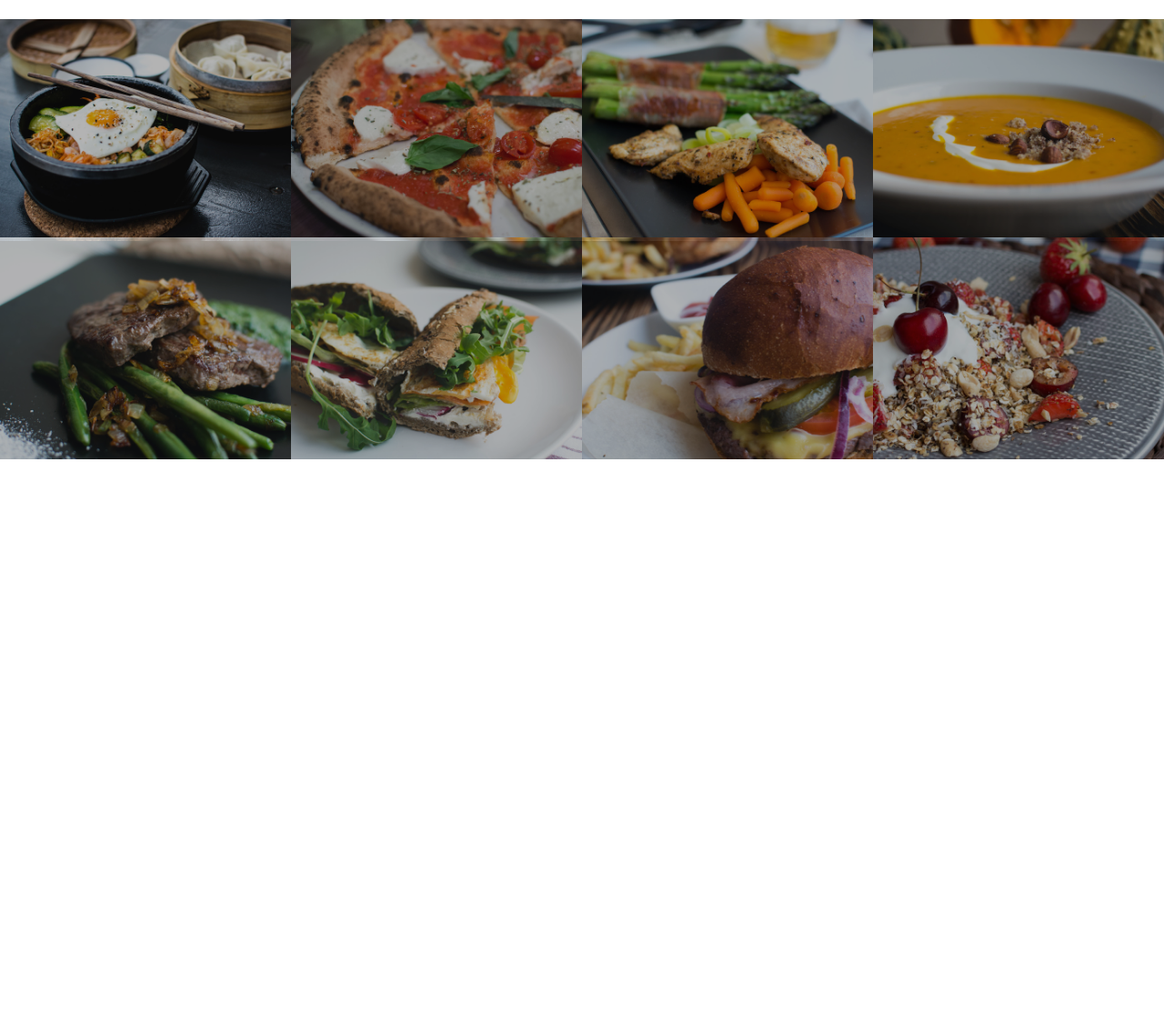
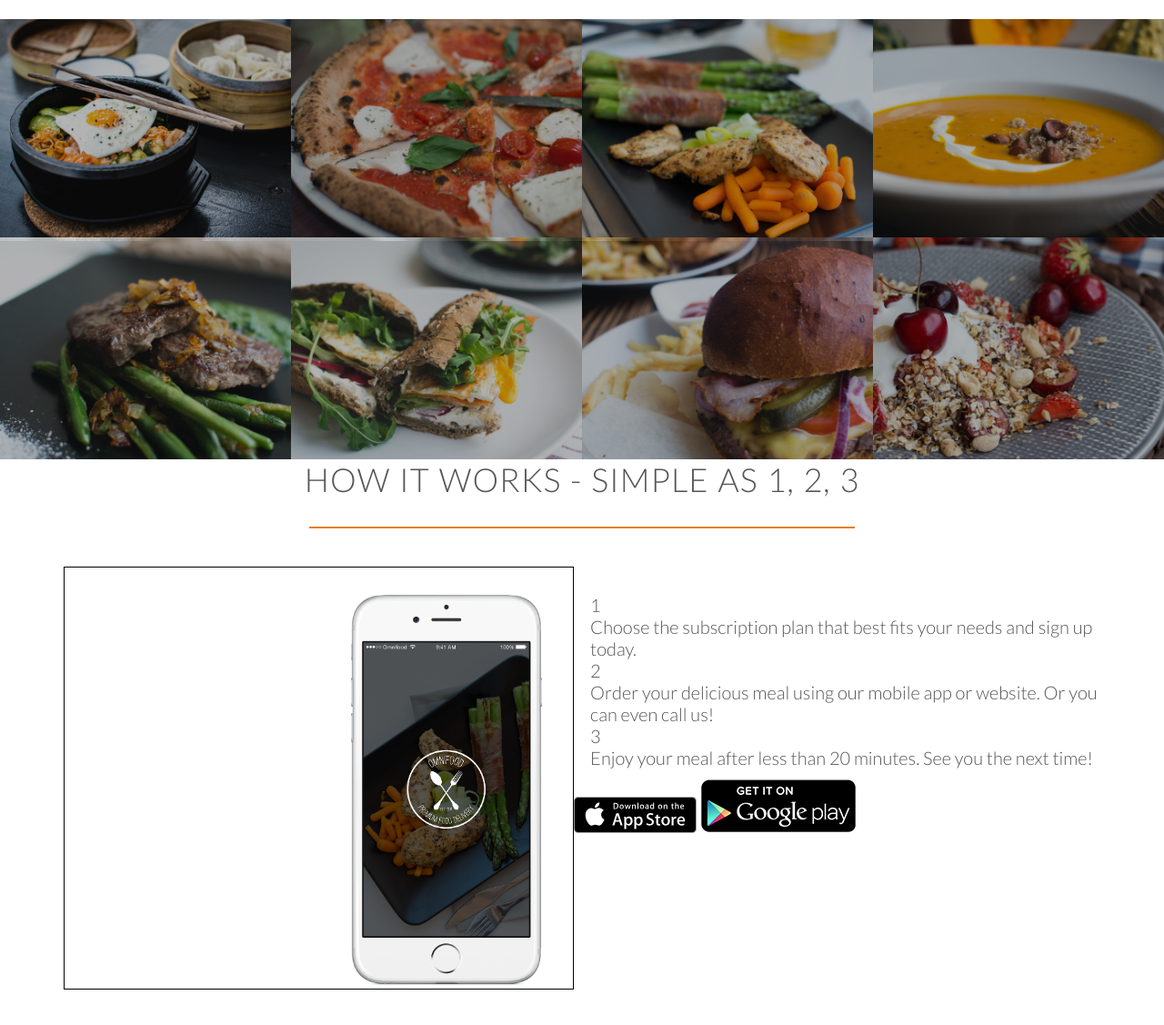
Before and after one commit to johel/omnifood, a plain HTML site: page index.html in a window 1280 px wide. Shown: the part 1498-2625 px from the top of the page at 91% size. Before the commit the page ends 2003 px from the top, so only its background shows below. Drawn offline with Linux system fonts and the light colour scheme; files whose address does not match are found by name.

Commit message:
how it works section

```diff
--- a/index.html
+++ b/index.html
@@ -114,6 +114,34 @@
 
         </section>
 
+        <section class="section-steps">
+            <div class="row">
+                <h2>How it works - Simple as 1, 2, 3</h2>
+            </div>
+            <div class="row">
+                <div class="col span-1-of-2 steps-box">
+                    <img src="resources/img/app-iPhone.png" alt="App iPhone" class="app-screen">
+                </div>
+                <div class="col span-1-of-2 steps-box">
+                    <div class="works-step">
+                        <div><span>1</span></div>
+                        <p>Choose the subscription plan that best fits your needs and sign up today.</p>
+                    </div>
+                    <div class="works-step">
+                        <div>2</div>
+                        <p>Order your delicious meal using our mobile app or website. Or you can even call us!</p>
+                    </div>
+                    <div class="works-step">
+                        <div>3</div>
+                        <p>Enjoy your meal after less than 20 minutes. See you the next time!</p>
+                    </div>
+                </div>
+
+                <a href="#" class="btn-app"><img src="resources/img/download-app.svg" alt="App Store Button"></a>
+                <a href="#" class="btn-app"><img src="resources/img/download-app-android.png" alt="Play Store Button"></a>
+            </div>
+        </section>
+
     </body>
 
 </html>
--- a/resources/css/style.css
+++ b/resources/css/style.css
@@ -254,3 +254,59 @@ section{
     transform:scale(1);
     opacity:1;
 }
+
+/*-----------------------------------------------------------------------------*/
+/* STEPS */
+/*-----------------------------------------------------------------------------*/
+
+
+.steps-box{
+    padding-top: 30px;
+}
+
+.steps-box:first-child{
+    text-align: right;
+    padding-right: 3%;
+    border:1px solid black;
+}
+
+.steps-box:last-child {
+    padding-left: 3%;
+    border:1px solid black;
+    background-color: blue;
+}
+
+.app-screen{
+    width:40%;
+}
+
+/*
+
+.app-screen{
+    height: 400px;
+    width: auto;
+    margin: 0 auto;
+    display: block;
+}
+
+.works-step{
+
+}
+
+.works-step div{
+    background-color: #e67e22;
+    width: 40px;
+    height: 40px;
+    border-radius: 20px;
+    color: #fff;
+    text-align: center;
+    margin: 0 auto;
+    vertical-align: middle;
+    text-height:40px;
+}
+
+.works-step div span{
+    vertical-align: middle;
+}
+
+*/
```
